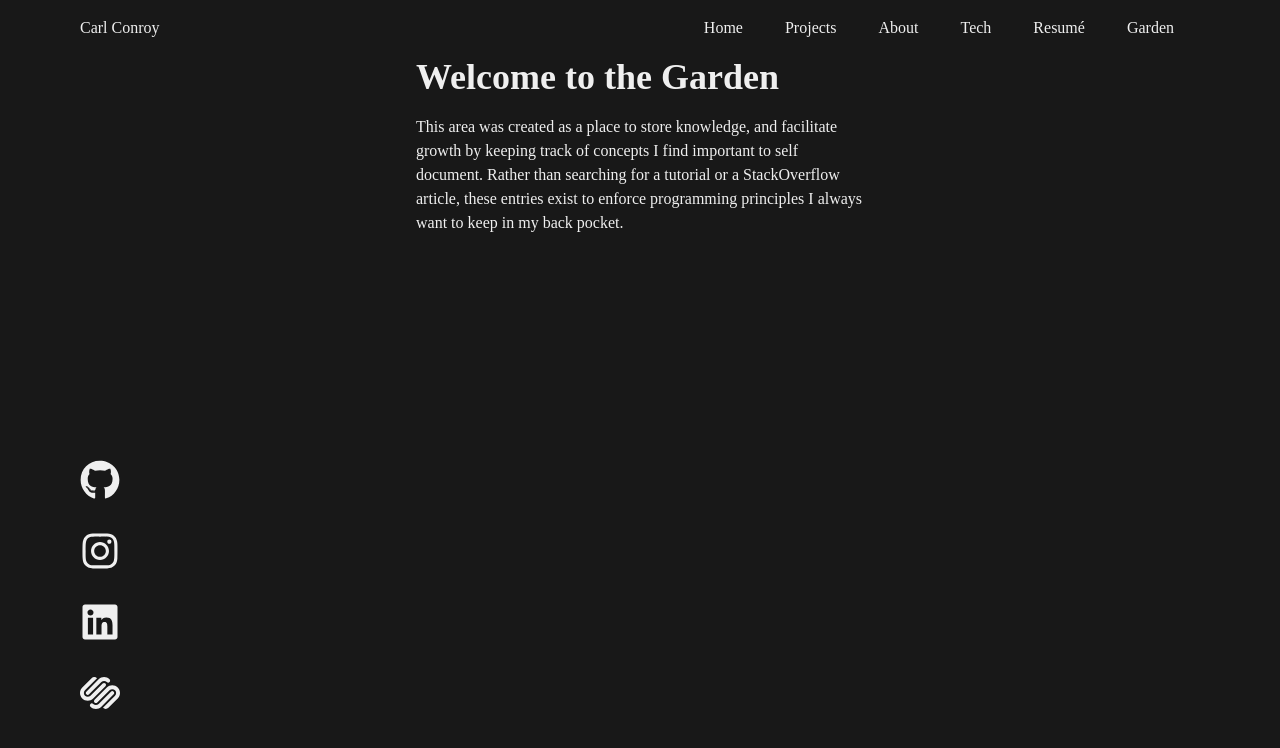
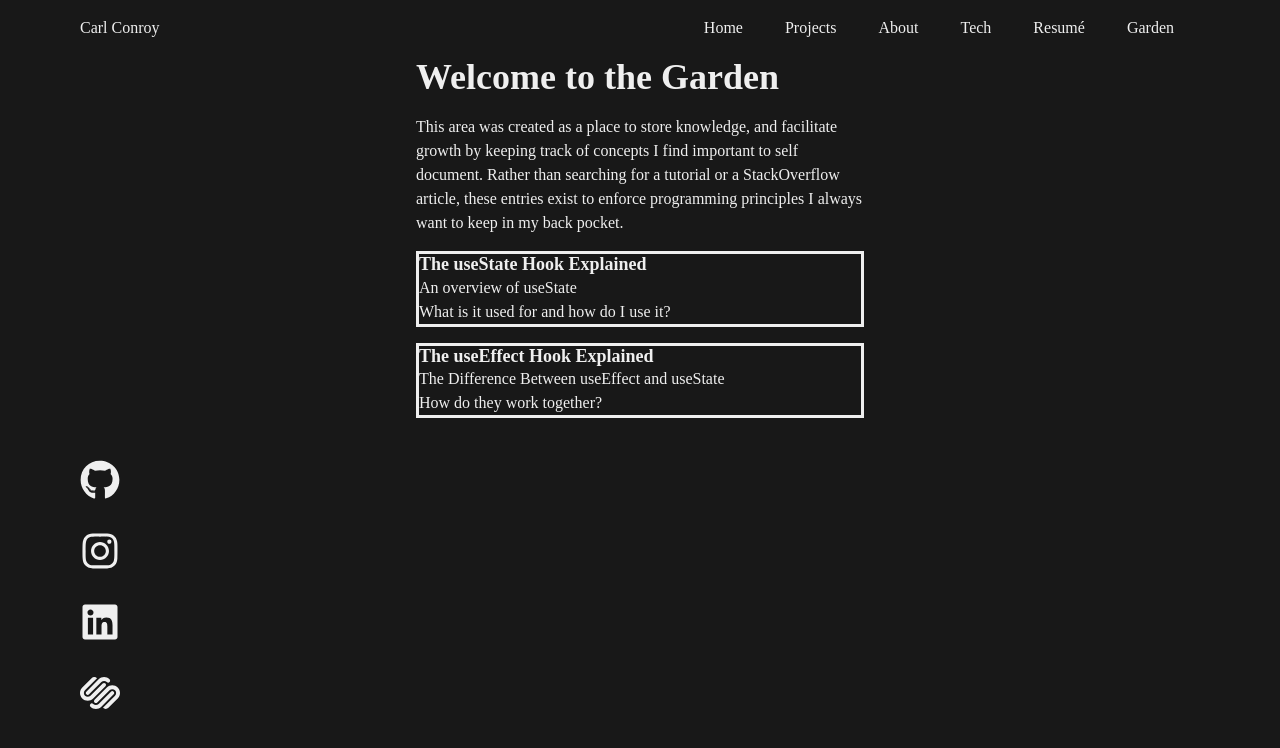
Before and after one commit to CarlinCharge/carlconroyv2, a Next.js app: page /garden in a window 1280 px wide. Shown: the top 748 px of the page. Built offline with nearby package versions, Linux system fonts and the light colour scheme.

Commit message:
adds first two post ideas

```diff
--- a/src/components/Garden/GardenIndex.tsx
+++ b/src/components/Garden/GardenIndex.tsx
@@ -1,4 +1,5 @@
 import { Container, Text, Heading, Flex, Box } from "@chakra-ui/react";
+import GardenPostCard from "./GardenPostCard";
 const GardenIndex = () => {
   return (
     <Container>
@@ -13,6 +14,9 @@ const GardenIndex = () => {
             always want to keep in my back pocket.
           </Text>
         </Box>
+        <Box>
+          <GardenPostCard />
+        </Box>
       </Flex>
     </Container>
   );
--- /dev/null
+++ b/src/components/Garden/GardenPostCard.tsx
@@ -0,0 +1,21 @@
+import { Heading, Text, Card, Box } from "@chakra-ui/react";
+interface Props {}
+
+const GardenPostCard = () => {
+  return (
+    <>
+      <Box maxW="md" mt={4} border="solid">
+        <Heading fontSize="lg">The useState Hook Explained</Heading>
+        <Text fontSize="md">An overview of useState</Text>
+        <Text>What is it used for and how do I use it?</Text>
+      </Box>
+
+      <Box maxW="md" mt={4} border="solid">
+        <Heading fontSize="lg">The useEffect Hook Explained</Heading>
+        <Text fontSize="md">The Difference Between useEffect and useState</Text>
+        <Text>How do they work together?</Text>
+      </Box>
+    </>
+  );
+};
+export default GardenPostCard;
--- a/src/components/Nav/Nav.tsx
+++ b/src/components/Nav/Nav.tsx
@@ -3,7 +3,6 @@ import { Link, Flex, useStyleConfig } from "@chakra-ui/react";
 import { MenuItems } from "./MenuItems";
 
 const Nav = () => {
-  const styles = useStyleConfig("Nav");
   return (
     <Flex justifyContent="space-between" alignItems="center">
       <Link as={NextLink} href="/">
--- a/src/components/Socials/StickySocials.tsx
+++ b/src/components/Socials/StickySocials.tsx
@@ -14,14 +14,14 @@ export const StickySocials = () => {
     >
       {SocialItems.map((item) => {
         return (
-          <ListItem>
+          <ListItem key={item.href}>
             <Link
               href={item.href}
               _hover={{
                 color: "#A970FF",
               }}
             >
-              <Icon as={item.icon} w={size} h={size} key={item.href} />
+              <Icon as={item.icon} w={size} h={size} />
             </Link>
           </ListItem>
         );
--- /dev/null
+++ b/src/styles/GardenPostCard.ts
@@ -0,0 +1,15 @@
+export const GardenPostCard = {
+  defaultProps: {
+    variant: "primary",
+  },
+  baseStyle: {
+    color: "white",
+    background: "black",
+  },
+  variants: {
+    primary: {
+      background: "black",
+      color: "white",
+    },
+  },
+};
--- a/src/styles/theme.tsx
+++ b/src/styles/theme.tsx
@@ -1,6 +1,7 @@
 import { extendTheme } from "@chakra-ui/react";
 import { Button } from "./Button";
 import { Nav } from "./Nav";
+import { GardenPostCard } from "./GardenPostCard";
 
 export const theme = extendTheme({
   styles: {
@@ -24,5 +25,6 @@ export const theme = extendTheme({
   components: {
     Button,
     Nav,
+    GardenPostCard,
   },
 });
```
